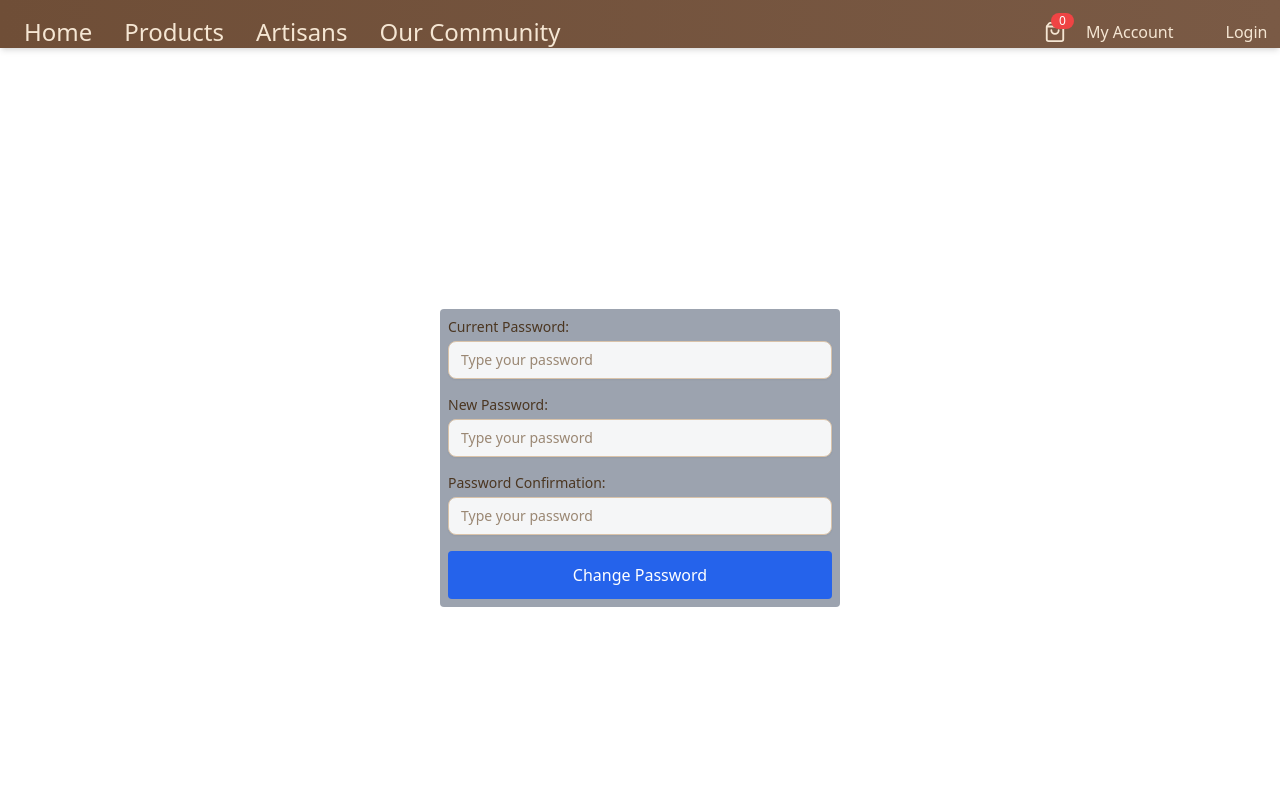
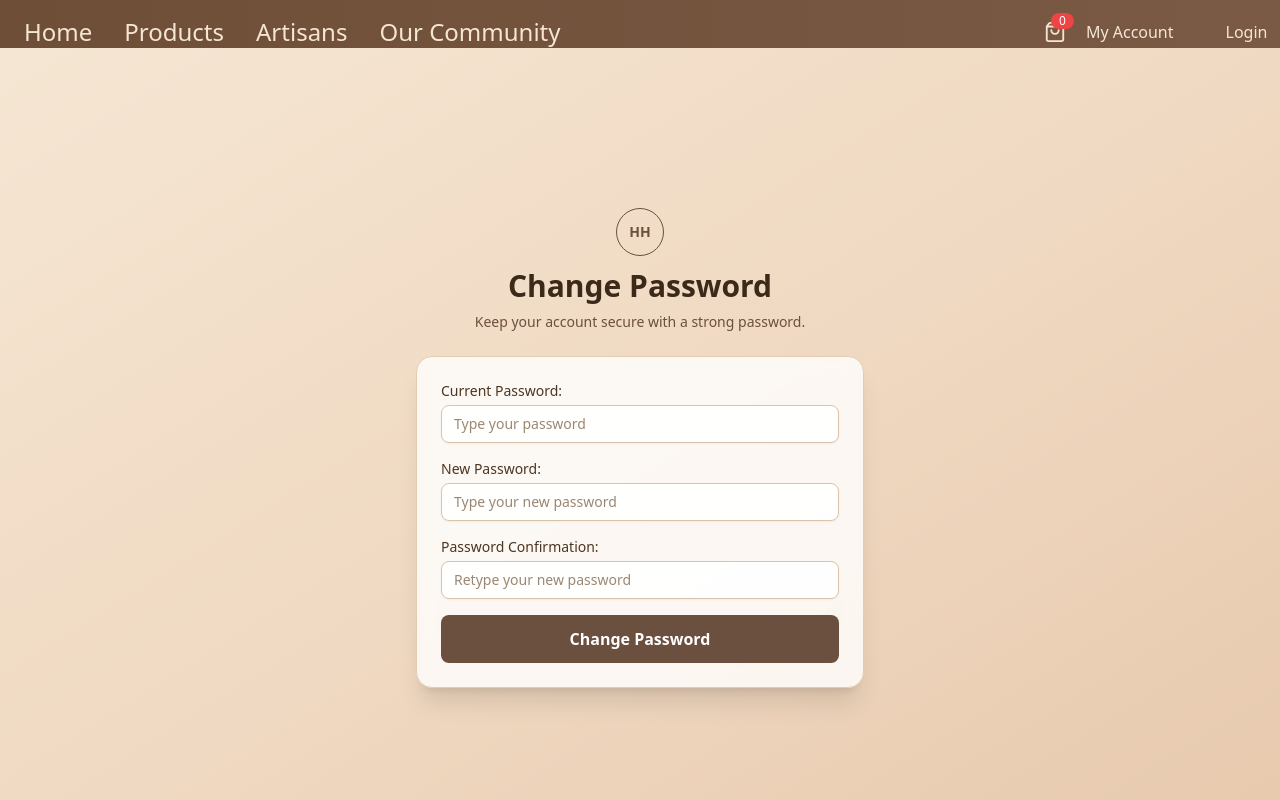
Before and after one commit to bruninrko123/handcrafted-haven-project, a Next.js app in the folder handcrafted-haven/handcrafted-haven/: page /account/change-password in a window 1280 px wide. Shown: the top 800 px of the page. Built offline with nearby package versions, Linux system fonts and the light colour scheme; no server answers; the database is empty.

Commit message:
Styled change password and My Account pages.

```diff
--- a/handcrafted-haven/handcrafted-haven/src/app/(main)/account/change-password/page.tsx
+++ b/handcrafted-haven/handcrafted-haven/src/app/(main)/account/change-password/page.tsx
@@ -33,10 +33,23 @@ export default function ChangePassword(){
 
 
     return (
-      <div className="min-h-screen flex items-center justify-center">
+      <div className="min-h-screen bg-gradient-to-br from-[#f5e6d3] via-[#f0d9c2] to-[#e7c9ad] flex items-center justify-center px-4 py-12">
+        <div className="w-full max-w-md">
+          <div className="mb-6 text-center">
+            <div className="mx-auto mb-3 flex h-12 w-12 items-center justify-center rounded-full border border-[#6b4f3f] text-[#6b4f3f] text-sm font-semibold">
+              HH
+            </div>
+            <h1 className="text-3xl font-semibold text-[#3b2a1a]">
+              Change Password
+            </h1>
+            <p className="mt-2 text-sm text-[#6b4f3f]">
+              Keep your account secure with a strong password.
+            </p>
+          </div>
+
           <form
             onSubmit={handleSubmit}
-          className="bg-gray-400 justify-self-center mt-5 w-[400px] rounded p-2"
+            className="rounded-2xl border border-[#e2cdb4] bg-white/80 p-6 shadow-xl backdrop-blur"
           >
             <FormInput
               id="currentPassword"
@@ -54,7 +67,7 @@ export default function ChangePassword(){
               type="password"
               value={newPassword}
               onChange={(e) => setNewPassword(e.target.value)}
-            placeholder="Type your password"
+              placeholder="Type your new password"
               required
             />
 
@@ -64,19 +77,19 @@ export default function ChangePassword(){
               type="password"
               value={confirmPassword}
               onChange={(e) => setConfirmPassword(e.target.value)}
-            placeholder="Type your password"
+              placeholder="Retype your new password"
               required
             />
 
-
             <button
               type="submit"
-            className=" bg-blue-600 p-4 rounded w-full hover:bg-blue-700 text-white font-medium py-3"
+              className="w-full rounded-lg bg-[#6B4F3F] py-3 text-white font-semibold hover:opacity-90 transition"
             >
               Change Password
             </button>
           </form>
         </div>
+      </div>
     );
 
 
--- a/handcrafted-haven/handcrafted-haven/src/app/(main)/account/page.tsx
+++ b/handcrafted-haven/handcrafted-haven/src/app/(main)/account/page.tsx
@@ -52,10 +52,23 @@ export default function Account() {
   }, [session])
 
   return (
-    <div className="min-h-screen flex items-center justify-center">
+    <div className="min-h-screen bg-gradient-to-br from-[#f5e6d3] via-[#f0d9c2] to-[#e7c9ad] flex items-center justify-center px-4 py-12">
+      <div className="w-full max-w-md">
+        <div className="mb-6 text-center">
+          <div className="mx-auto mb-3 flex h-12 w-12 items-center justify-center rounded-full border border-[#6b4f3f] text-[#6b4f3f] text-sm font-semibold">
+            HH
+          </div>
+          <h1 className="text-3xl font-semibold text-[#3b2a1a]">
+            Account Settings
+          </h1>
+          <p className="mt-2 text-sm text-[#6b4f3f]">
+            Update your profile details and preferences.
+          </p>
+        </div>
+
         <form
           onSubmit={handleSubmit}
-        className="bg-gray-400 justify-self-center mt-5 w-[400px] rounded p-2"
+          className="rounded-2xl border border-[#e2cdb4] bg-white/80 p-6 shadow-xl backdrop-blur"
         >
           <FormInput
             id="name"
@@ -67,7 +80,6 @@ export default function Account() {
             required
           />
 
-
           <FormInput
             id="email"
             label="Email:"
@@ -77,8 +89,7 @@ export default function Account() {
             placeholder="example@email.com"
             required
           />
-        {originalEmail !== email &&
-          <div>
+          {originalEmail !== email && (
             <FormInput
               id="currentPassword"
               label="Password:"
@@ -88,20 +99,25 @@ export default function Account() {
               placeholder="Type your password"
               required
             />
-          </div>
-        }
-            <Link href="/account/change-password" className="block text-blue-800 -mt-4 text-sm">
+          )}
+
+          <Link
+            href="/account/change-password"
+            className="mb-4 -mt-2 block text-sm font-medium text-[#6b4f3f] underline"
+          >
             Change Password
           </Link>
+
           {profileImage && (
             <Image
               src={profileImage}
               alt="Profile preview"
               width={96}
               height={96}
-            className="w-24 h-24 rounded-full object-cover mx-auto my-2"
+              className="mx-auto my-2 h-24 w-24 rounded-full object-cover"
             />
           )}
+
           <input
             type="file"
             accept="image/*"
@@ -125,17 +141,18 @@ export default function Account() {
               }
               setUploading(false);
             }}
-          className="w-full border p-2 rounded"
+            className="mb-4 block w-full rounded-lg border border-[#d9c3aa] bg-white/90 px-3 py-2 text-sm text-[#3b2a1a] file:mr-3 file:rounded-md file:border-0 file:bg-[#6B4F3F] file:px-3 file:py-2 file:text-sm file:font-semibold file:text-white hover:file:opacity-90"
           />
 
           <button
             disabled={uploading}
             type="submit"
-          className=" bg-blue-600 p-4 rounded w-full hover:bg-blue-700 text-white font-medium py-3"
+            className="w-full rounded-lg bg-[#6B4F3F] py-3 text-white font-semibold hover:opacity-90 transition disabled:cursor-not-allowed disabled:opacity-60"
           >
-          Update account info
+            {uploading ? "Uploading..." : "Update account info"}
           </button>
         </form>
       </div>
+    </div>
   );
 }
```
Lines whose indentation alone changed are shown as unchanged.
